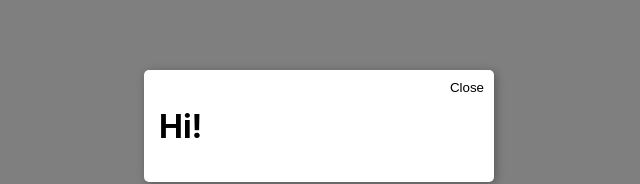
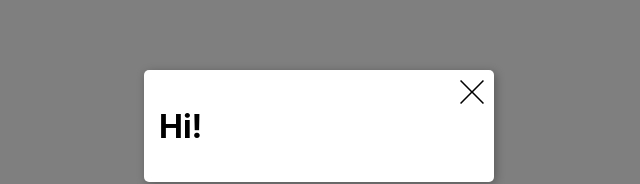
Before and after one commit to BeerDRinker/React-Level-2, a React (Create React App) app: page / in a window 1280 px wide. Both pictures are taken after a click on the button "Login". Shown: the part 224-408 px from the top of the page, without its empty margins (321-961 px from the left). Built offline with nearby package versions, Linux system fonts and the light colour scheme.

Commit message:
added Icon Component

```diff
--- a/src/Modal.js
+++ b/src/Modal.js
@@ -2,6 +2,7 @@
 import styled from 'styled-components'
 
 import Portal from './Portal'
+import Icon from './Utilities/Icon'
 
 
 export default class Modal extends Component {
@@ -13,7 +14,9 @@
 				{on &&
 					<ModalWrapper>
 							<ModalCard>
-								<CloseButton onClick={toggle}>Close</CloseButton>
+								<CloseButton onClick={toggle}>
+                  <Icon name="close" />
+                </CloseButton>
 								<div>{children}</div>
 							</ModalCard>
 						<Background onClick={toggle} />
--- /dev/null
+++ b/src/Utilities/Icon.js
@@ -0,0 +1,31 @@
+import React, { Component } from 'react'
+
+export default class Icon extends Component {
+
+	static defaultProps = {
+		color: 'black'
+	}
+
+	render() {
+		switch (this.props.name) {
+			case 'close':
+				return (
+					<svg
+					x="0px"
+					y="0px"
+					width="24px"
+					height="24px"
+					viewBox="0 0 31.11 31.11"
+					enableBackground="new 0 0 31.11 31.11"
+					>
+					<polygon
+						fill={this.props.color}
+						points="31.11,1.41 29.7,0 15.56,14.14 1.41,0 0,1.41 14.14,15.56 0,29.7 1.41,31.11 15.56,16.97   29.7,31.11 31.11,29.7 16.97,15.56 "
+					/>
+				</svg>
+				)
+			default:
+				return
+		}
+	}
+}
```
